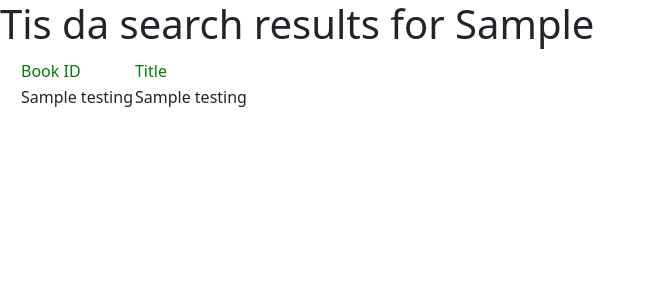
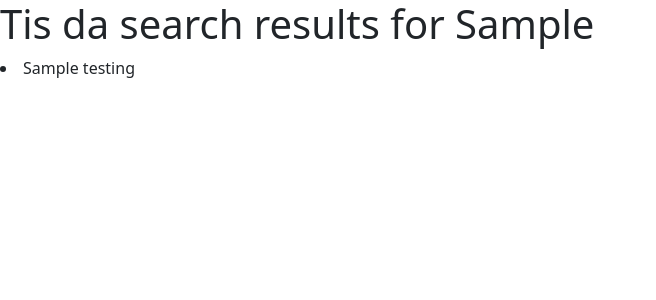
Before and after one commit to eltontay/PhenomenalLibrary, a Flask app: template templates/results.html in a window 1280 px wide. Shown: the top 300 px of the page, without its empty margins (0-656 px from the left). Run offline with Flask 2, Linux system fonts and the light colour scheme; the template is opened without the code that fills it: most values are stand-ins (such as "Sample title", 1, 10 or a date in 2020).

Commit message:
finally can print out in html

```diff
--- a/app.py
+++ b/app.py
@@ -66,7 +66,7 @@ def library():
 @ app.route('/results', methods=['GET', 'POST'])
 def results():
     bookSearch = request.form['bookSearch']
-    testing = collection.aggregate([
+    testing = list(collection.aggregate([
         {
             '$search': {
                 'compound': {
@@ -94,7 +94,7 @@ def results():
                     ]
                 }
             }
-        }])
+        }]))
     for results in testing:
         print(results['title'])
     return render_template('results.html', bookSearch=bookSearch, testing=testing)
--- a/templates/results.html
+++ b/templates/results.html
@@ -1,25 +1,6 @@
 {% extends "base.html" %} {% block content %}
 
 <h1>Tis da search results for {{bookSearch}}</h1>
-<table style="margin-left: 20px">
-  <!-- Table headers -->
-  <th>
-    <tr style="color: green">
-      <td>Book ID</td>
-      <td>Title</td>
-    </tr>
-  </th>
-
-  <!-- For loop logic of jinja template -->
-  {%for i in testing%}
-
-  <!-- table rows -->
-  <tr>
-    <td>{{i}}</td>
-    <td>{{i}}</td>
-
-    {%endfor%}
-  </tr>
-</table>
-
-{% endblock %}
+{% for i in testing %}
+<li>{{ i['title'] }}</li>
+{% endfor %} {% endblock %}
```
